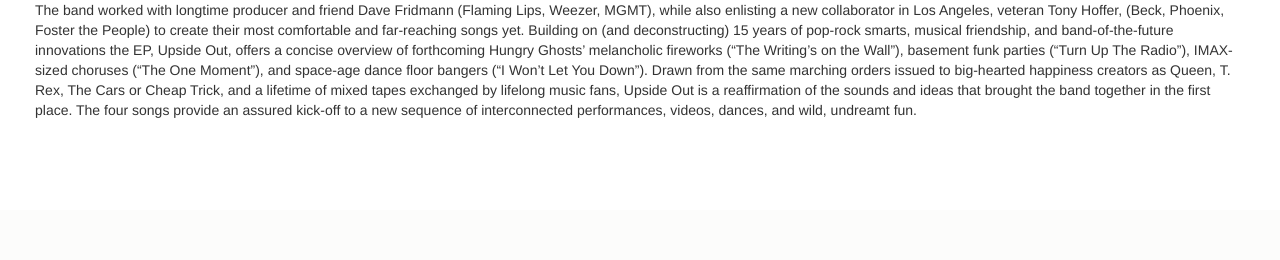
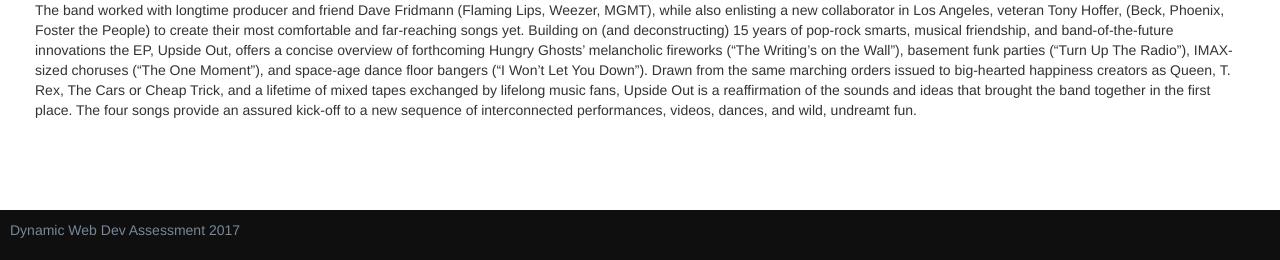
Before and after one commit to gregtuck/year2Webproject, a PHP site: page / in a window 1280 px wide. Shown: the part 982-1242 px from the top of the page. Before the commit the page ends 1100 px from the top, so only its background shows below. Run offline with PHP 8.4, Linux system fonts and the light colour scheme; some libraries are stand-ins or nearby versions.

Commit message:
added footer

```diff
--- a/css/index.css
+++ b/css/index.css
@@ -43,20 +43,34 @@
 #DK{
     color: #000000;
     background-color: white;
+    padding-bottom: 6px;
 
 }
 
 #AR{
     background-color: aliceblue;
     color: #000000;
+    padding-bottom: 6px;
 }
 
 #TN{
     color: #000000;
     background-color: white;
+    padding-bottom: 6px;
 }
 
 #dan{
     background-color: aliceblue;
     color: #000000;
+    padding-bottom: 6px;
 }
+
+.footer {
+    min-height: 50px;
+    background-color: #0f0f0f;
+    color: lightslategrey;
+    text-align: left;
+    height: 1px;
+    padding-top: 3px;
+    padding-left: 10px;
+}
--- a/index.html
+++ b/index.html
@@ -110,6 +110,15 @@
         <br>
     </div>
 </div>
+
+<footer id="footer" role="contentinfo" class="footer table-row full-width">
+    <div class="border-top p2 h5 gray overflow-hidden">
+        <div id="copyright" class="sm-col sm-col-12 md-col-6 relative px2-5 border-box">
+            <p>Dynamic Web Dev Assessment 2017</p>
+        </div>
+    </div>
+</footer>
+
 <script src="https://ajax.googleapis.com/ajax/libs/jquery/3.1.1/jquery.min.js"></script>
 <script src="https://maxcdn.bootstrapcdn.com/bootstrap/3.3.7/js/bootstrap.min.js"></script>
 <script src="script/navbarFade.js"></script>
```
Also changed, not shown: bandMembers.html (+9 -0 lines), css/oneMoment.css (+10 -0 lines), oneMoment.html (+12 -1 lines).
